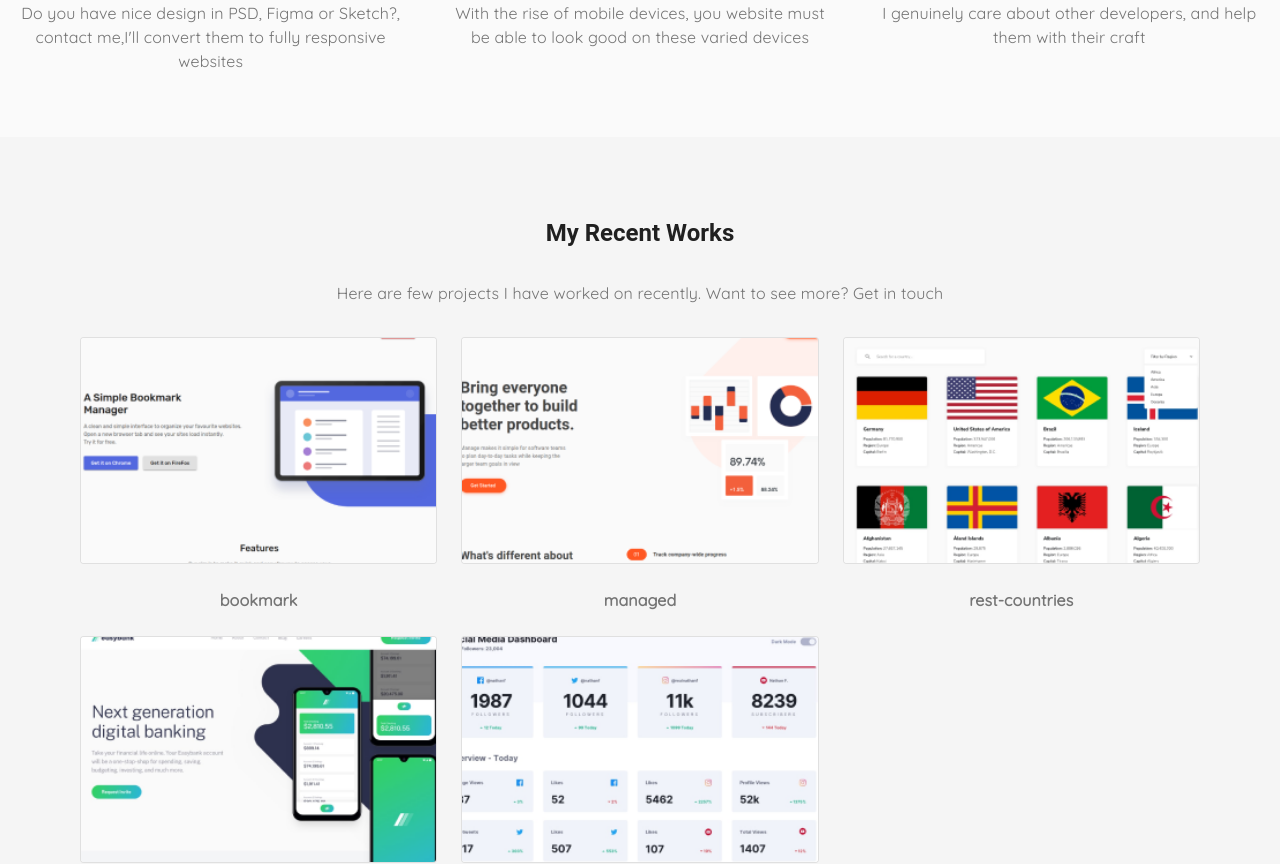
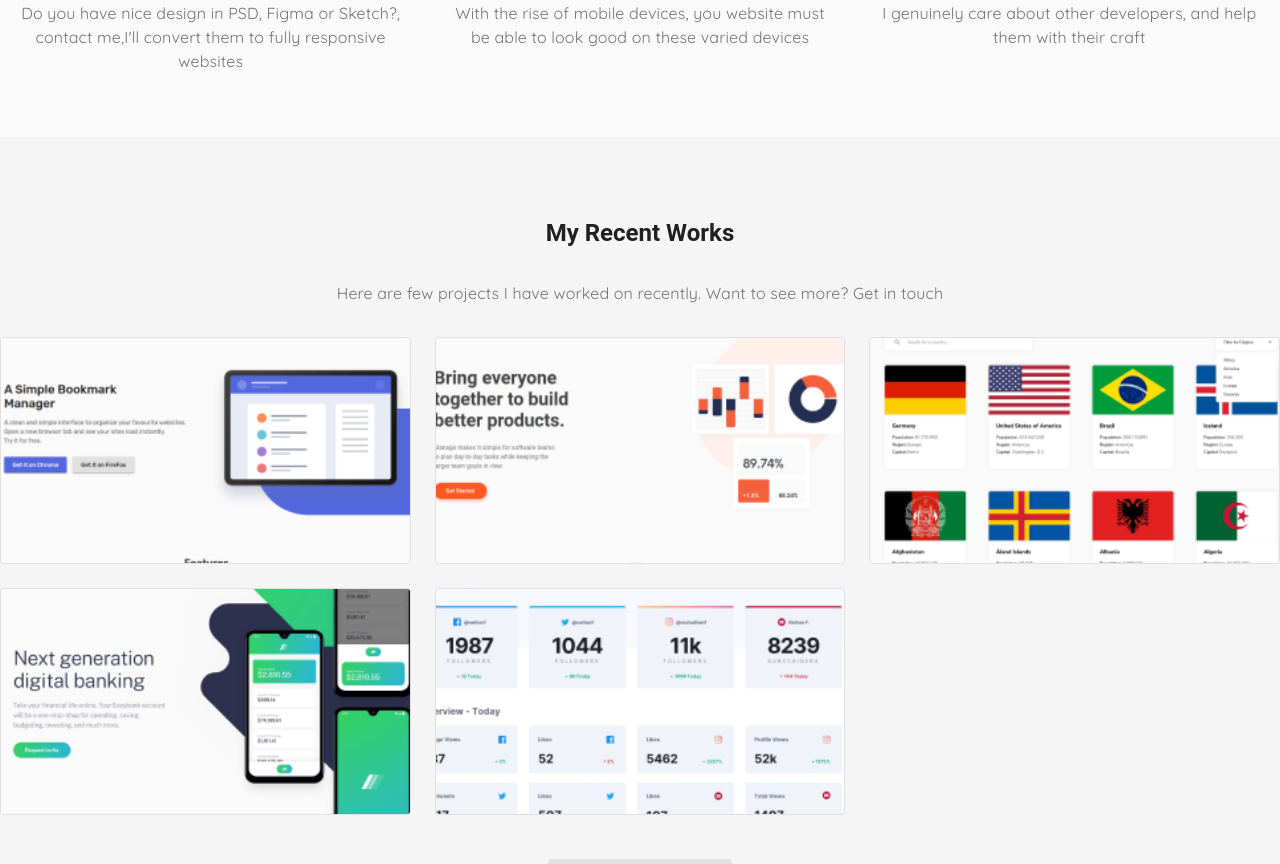
Before and after one commit to papayankey/bennethyankey, a React (Create React App) app: page / in a window 1280 px wide. Shown: the part 1640-2504 px from the top of the page. Built offline with nearby package versions, Linux system fonts and the light colour scheme.

Commit message:
feat: adds card overlay

```diff
--- a/src/App/components/Portfolio/PortfolioCard.tsx
+++ b/src/App/components/Portfolio/PortfolioCard.tsx
@@ -1,8 +1,6 @@
-// react
-import React, { Fragment } from 'react';
-
 // material components
 import Typography from '@material-ui/core/Typography';
+import Button from '@material-ui/core/Button';
 
 // material utils
 import { makeStyles, Theme, createStyles } from '@material-ui/core';
@@ -16,11 +14,83 @@ import { ImageInterface } from './data';
 // styles
 const useStyles = makeStyles((theme: Theme) =>
   createStyles({
-    cardContent: {
-      marginTop: theme.spacing(3),
+    overlayContainer: {
+      position: 'relative',
+      overflow: 'hidden',
+      '&:hover': {
+        '& $overlay, & $buttons': {
+          opacity: 0.98,
+        },
+        '& $summary, & $title': {
+          transform: 'translate(0)',
+        },
+      },
     },
-    cardTitle: {
-      fontWeight: 'bold',
+    overlay: {
+      position: 'absolute',
+      inset: 0,
+      width: '100%',
+      height: '100%',
+      display: 'flex',
+      flexDirection: 'column',
+      justifyContent: 'center',
+      padding: theme.spacing(0, 3),
+      borderRadius: theme.shape.borderRadius,
+      backgroundColor: theme.palette.grey['700'],
+      opacity: 0,
+      transition: theme.transitions.create('opacity', {
+        duration: 600,
+        easing: theme.transitions.easing.easeInOut,
+      }),
+      '& *': {
+        color: theme.palette.common.white,
+      },
+    },
+    summary: {
+      marginTop: theme.spacing(1),
+      transform: 'translateX(-100%)',
+      transition: theme.transitions.create('transform', {
+        duration: 500,
+        easing: theme.transitions.easing.easeInOut,
+      }),
+    },
+    title: {
+      transform: 'translateX(100%)',
+      transition: theme.transitions.create('transform', {
+        duration: 500,
+        easing: theme.transitions.easing.easeInOut,
+      }),
+    },
+    buttons: {
+      marginTop: theme.spacing(2),
+      opacity: 0,
+      transition: theme.transitions.create('opacity', {
+        duration: 500,
+        easing: theme.transitions.easing.easeInOut,
+      }),
+      '& .MuiButton-outlined': {
+        borderRadius: 0,
+        border: `1px solid ${theme.palette.common.white}`,
+        '&:first-child': {
+          marginRight: theme.spacing(2),
+          backgroundColor: theme.palette.common.white,
+          '& *': {
+            color: theme.palette.grey['700'],
+          },
+          '&:hover': {
+            backgroundColor: theme.palette.grey['700'],
+            '& *': {
+              color: theme.palette.common.white,
+            },
+          },
+        },
+        '&:hover': {
+          backgroundColor: theme.palette.common.white,
+          '& *': {
+            color: theme.palette.grey['700'],
+          },
+        },
+      },
     },
   })
 );
@@ -31,17 +101,29 @@ interface PortfolioCardInterface {
 }
 
 function PortfolioCard(props: PortfolioCardInterface) {
+  const { data, index } = props;
   const classes = useStyles();
 
-  const { data, index } = props;
+  const { title, summary } = data;
 
   return (
-    <Fragment>
+    <div className={classes.overlayContainer}>
+      <div className={classes.overlay}>
+        <Typography variant="h5" className={classes.title}>
+          {title}
+        </Typography>
+        <Typography className={classes.summary}>{summary}</Typography>
+        <div className={classes.buttons}>
+          <Button variant="outlined" size="medium">
+            Demo
+          </Button>
+          <Button variant="outlined" size="medium">
+            Code
+          </Button>
+        </div>
+      </div>
       <Image key={index} {...data} />
-      <div className={classes.cardContent}>
-        <Typography className={classes.cardTitle}>{data.title}</Typography>
-      </div>
-    </Fragment>
+    </div>
   );
 }
 
--- a/src/App/components/Portfolio/data.ts
+++ b/src/App/components/Portfolio/data.ts
@@ -9,6 +9,7 @@ export interface ImageInterface {
   src: string;
   title: string;
   alt: string;
+  summary: string;
 }
 
 // images
@@ -17,26 +18,35 @@ const images: ImageInterface[] = [
     src: bookmark,
     title: 'bookmark',
     alt: 'bookmark',
+    summary:
+      'Bookmark helps manage your favourite sites. A landing page created with React, Typescript & Material-UI',
   },
   {
     src: managed,
     title: 'managed',
     alt: 'managed',
+    summary:
+      'Managed makes it simple for teams to plan day-to-day tasks. A landing page created with React & Material-UI',
   },
   {
     src: restCountries,
     title: 'rest-countries',
     alt: 'rest-countries',
+    summary: '',
   },
   {
     src: easyBank,
     title: 'easy-bank',
     alt: 'easy-bank',
+    summary:
+      'EasyBank account is one-stop-shop for spending, saving etc online. A landing page created with HTML5, CSS3 & JavaScript ',
   },
   {
     src: socialDashboard,
     title: 'social-dashboard',
     alt: 'social-dashboard',
+    summary:
+      'Manage your social life with all-in-one social media dashboard. A web app created with HTML5, CSS3 & JavaScript',
   },
 ];
 
--- a/src/App/components/Portfolio/index.tsx
+++ b/src/App/components/Portfolio/index.tsx
@@ -2,6 +2,7 @@
 import Typography from '@material-ui/core/Typography';
 import Grid from '@material-ui/core/Grid';
 import Button from '@material-ui/core/Button';
+import Container from '@material-ui/core/Container';
 
 // material utils
 import { makeStyles, Theme, createStyles } from '@material-ui/core';
@@ -16,11 +17,12 @@ import { images as data } from './data';
 // styles
 const useStyles = makeStyles((theme: Theme) =>
   createStyles({
+    layout: {
+      backgroundColor: theme.palette.grey[100],
+    },
     container: {
-      padding: theme.spacing(10, 0),
-      backgroundColor: theme.palette.grey[100],
-      [theme.breakpoints.up('md')]: {
-        padding: theme.spacing(10),
+      '& > *:not(:last-child)': {
+        marginBottom: theme.spacing(4),
       },
     },
   })
@@ -30,7 +32,8 @@ function Portfolio() {
   const classes = useStyles();
 
   return (
-    <Layout className={classes.container}>
+    <Layout className={classes.layout}>
+      <Container className={classes.container}>
         <Typography variant="h5">My Recent Works</Typography>
         <Typography>
           Here are few projects I have worked on recently. Want to see more? Get
@@ -46,6 +49,7 @@ function Portfolio() {
         <Button variant="contained" size="large">
           Get more on github
         </Button>
+      </Container>
     </Layout>
   );
 }
```
Also changed, not shown: 1 other file (tests, documents, lock files or other folders). Lines whose indentation alone changed are shown as unchanged.
